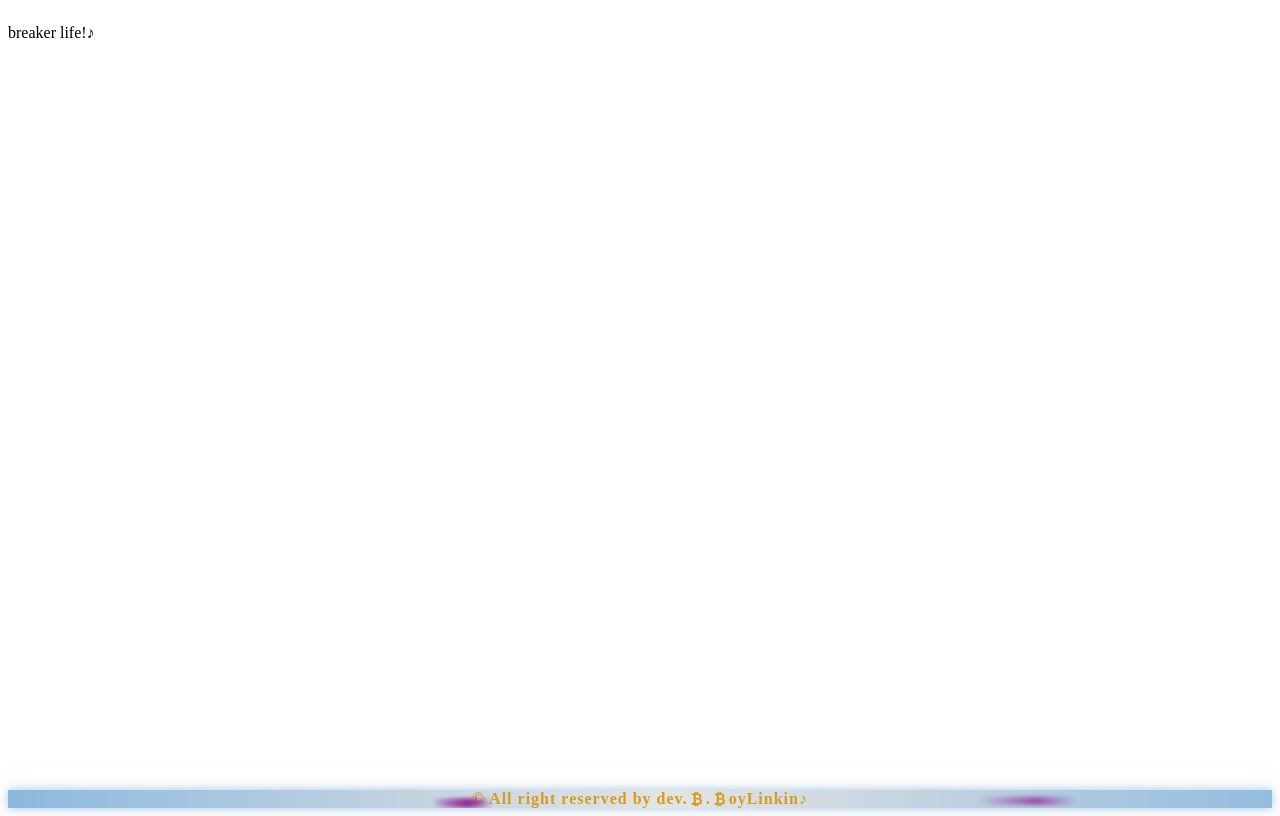
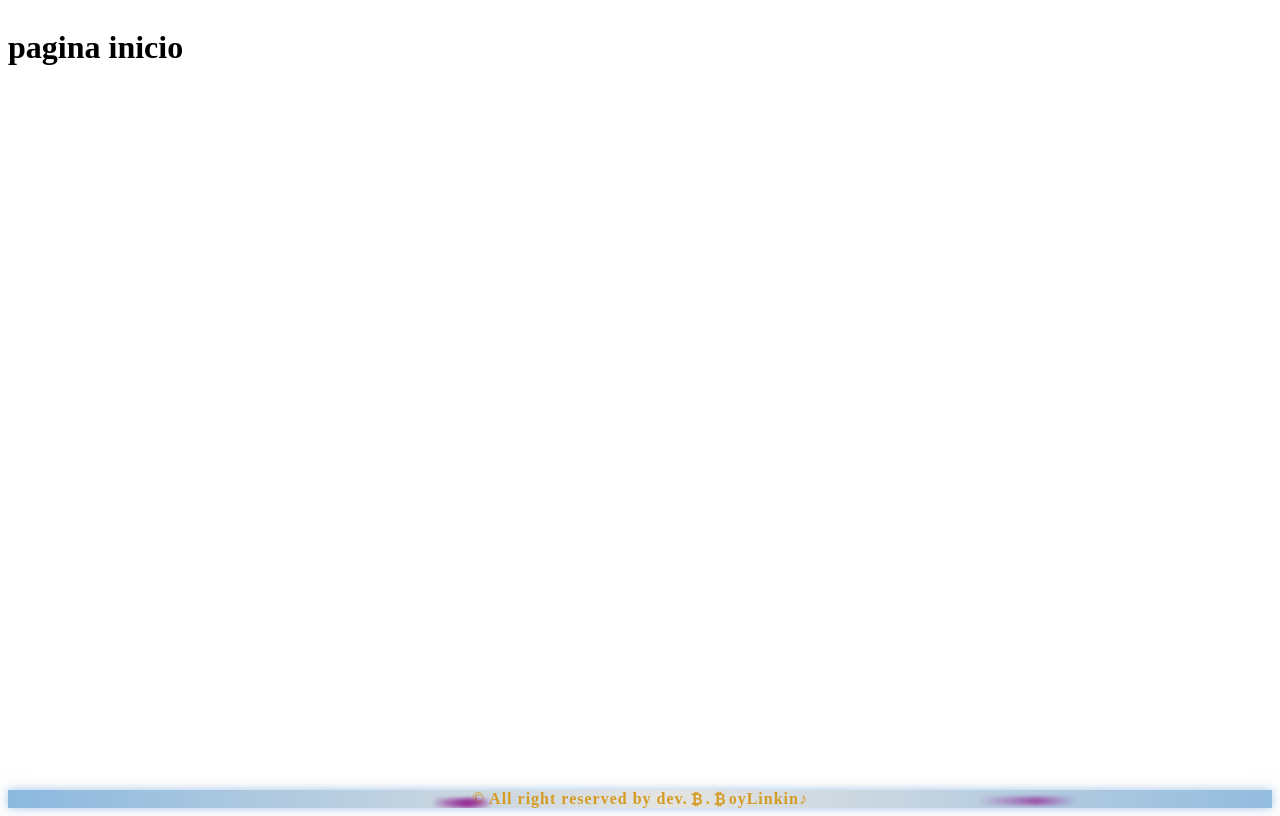
Before and after one commit to Pablo-German-Jimenez/react-routes-crud-food, a React (Vite) app: page / in a window 1280 px wide. Built offline with nearby package versions, Linux system fonts and the light colour scheme.

Commit message:
second commit

```diff
--- a/package.json
+++ b/package.json
@@ -14,7 +14,8 @@
     "react": "^19.1.1",
     "react-bootstrap": "^2.10.10",
     "react-dom": "^19.1.1",
-    "react-hook-form": "^7.62.0"
+    "react-hook-form": "^7.62.0",
+    "react-router": "^7.8.2"
   },
   "devDependencies": {
     "@eslint/js": "^9.33.0",
--- a/src/App.jsx
+++ b/src/App.jsx
@@ -1,16 +1,26 @@
-import './App.css'
-import FooterBboyLinkinStyle from './components/FooterBboyLinkinStyle'
+import "./App.css";
+import FooterBboyLinkinStyle from "./components/FooterBboyLinkinStyle";
+import MenuNavBar from "./components/pages/MenuNavBar";
+import Inicio from "./components/pages/Inicio";
+import { BrowserRouter, Routes, Route } from "react-router";
 
 function App() {
-
-
   return (
     <>
-    <main><p>breaker life!♪</p></main>
+      <main>
+        <BrowserRouter>
+          <Routes>
+            <Route path="/" element={<Inicio></Inicio>}/>
+          </Routes>
+        </BrowserRouter>
+        {/*<MenuNavBar></MenuNavBar>
 
-    <FooterBboyLinkinStyle/>
+        <p>breaker life!♪</p>}
+      */}
+      </main>
+      <FooterBboyLinkinStyle></FooterBboyLinkinStyle>
     </>
-  )
+  );
 }
 
-export default App
+export default App;
--- /dev/null
+++ b/src/components/pages/Inicio.jsx
@@ -0,0 +1,11 @@
+
+
+const Inicio = () => {
+    return (
+        <div>
+            <h1>pagina inicio</h1>
+        </div>
+    );
+};
+
+export default Inicio;
--- /dev/null
+++ b/src/components/pages/MenuNavBar.jsx
@@ -0,0 +1,11 @@
+import React from 'react';
+
+const MenuNavBar = () => {
+    return (
+        <div>
+            <h1>Hola Tarola! desde menu</h1>
+        </div>
+    );
+};
+
+export default MenuNavBar;
```
Also changed, not shown: src/components/pages/Administrador.jsx (added, +11 -0 lines), src/components/pages/DetalleProducto.jsx (added, +11 -0 lines), src/components/pages/Error404.jsx (added, +11 -0 lines), src/components/pages/Login.jsx (added, +11 -0 lines), 1 other file (tests, documents, lock files or other folders).
